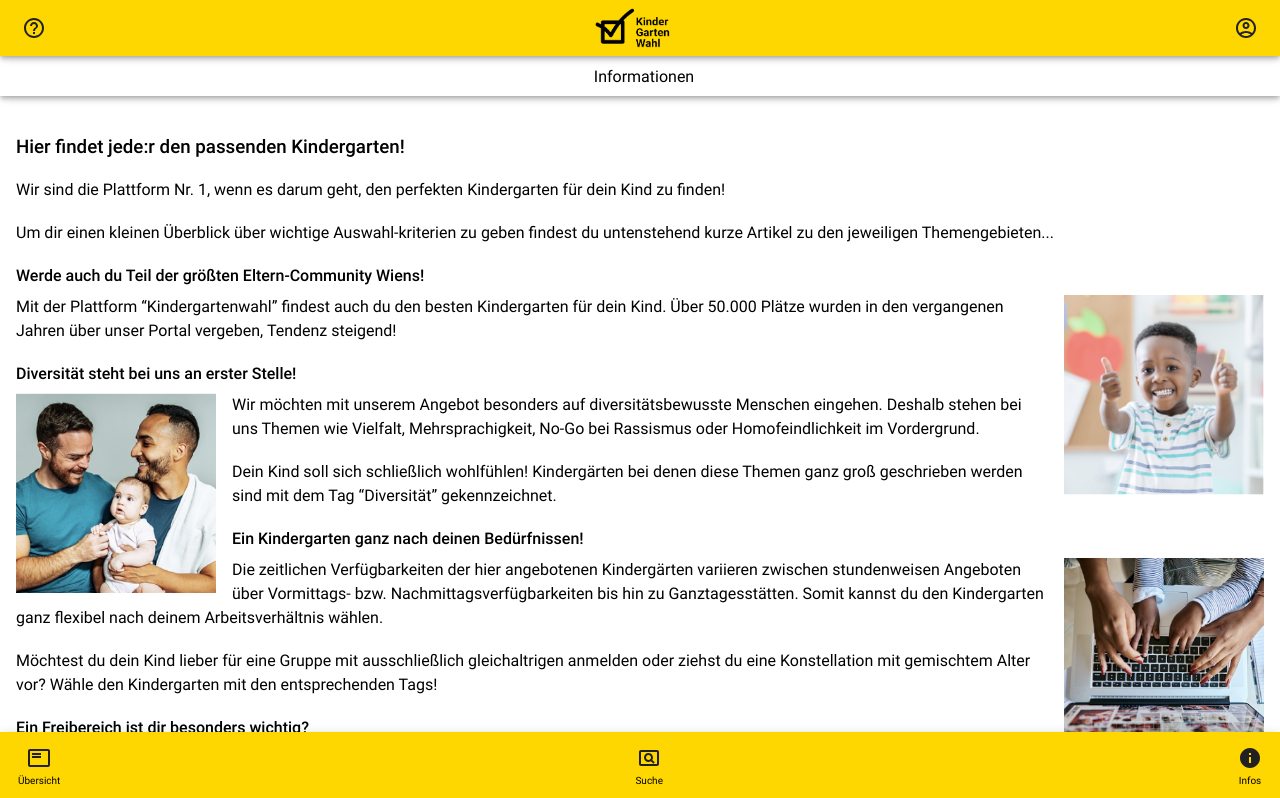
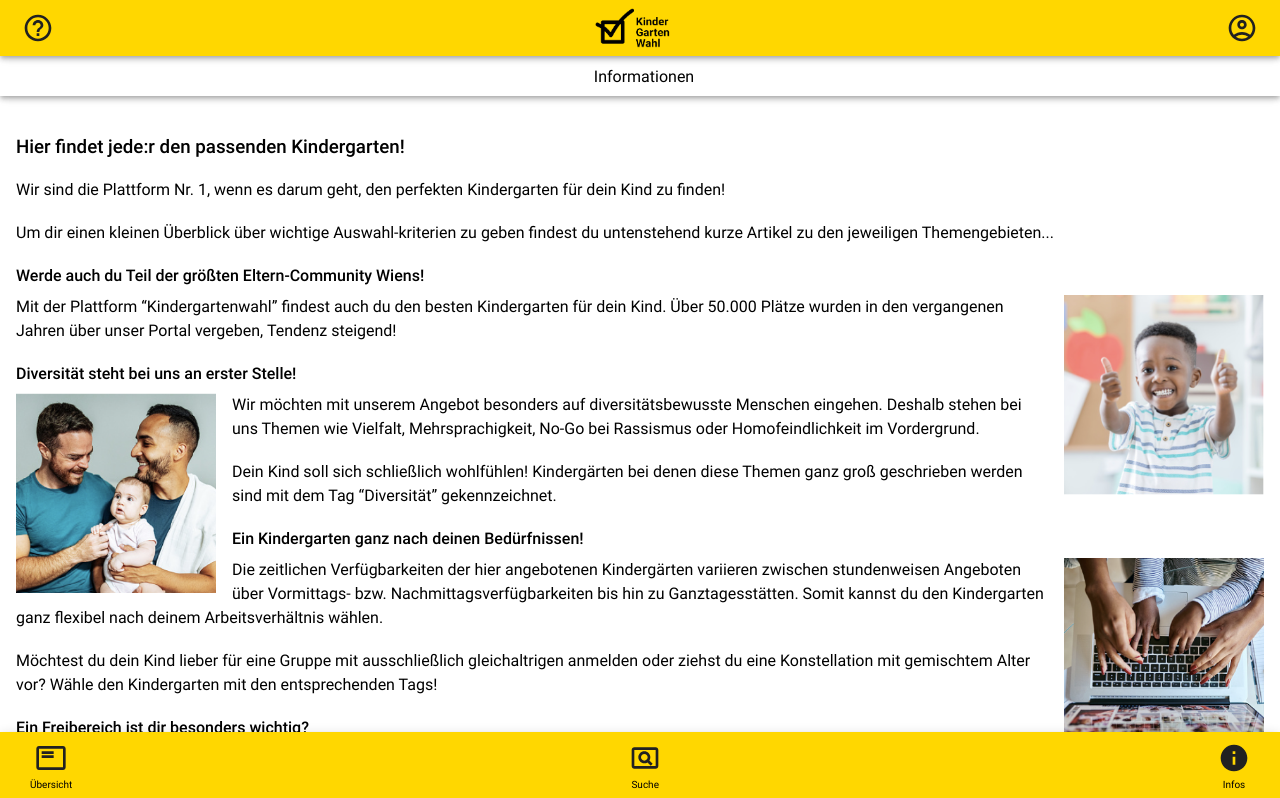
Before and after one commit to Sophie-Zulinski/kindergarten-usability, a React (Create React App) app: page /information in a window 1280 px wide. Shown: the top 798 px of the page. Built offline with nearby package versions, Linux system fonts and the light colour scheme.

Commit message:
increase navigation icon button size

```diff
--- a/src/index.scss
+++ b/src/index.scss
@@ -355,11 +355,11 @@ h5 {
   font-size: 10px;
 
   &-left {
-    margin-left: 18px;
+    margin-left: 30px;
   }
 
   &-right {
-    margin-right: 18px;
+    margin-right: 30px;
   }
 }
 
@@ -370,3 +370,11 @@ h5 {
 .bottom-spacer {
   margin-bottom: 68px;
 }
+
+.footer,
+.header {
+  .MuiButtonBase-root > svg {
+    width: 32px;
+    height: 32px;
+  }
+}
```
